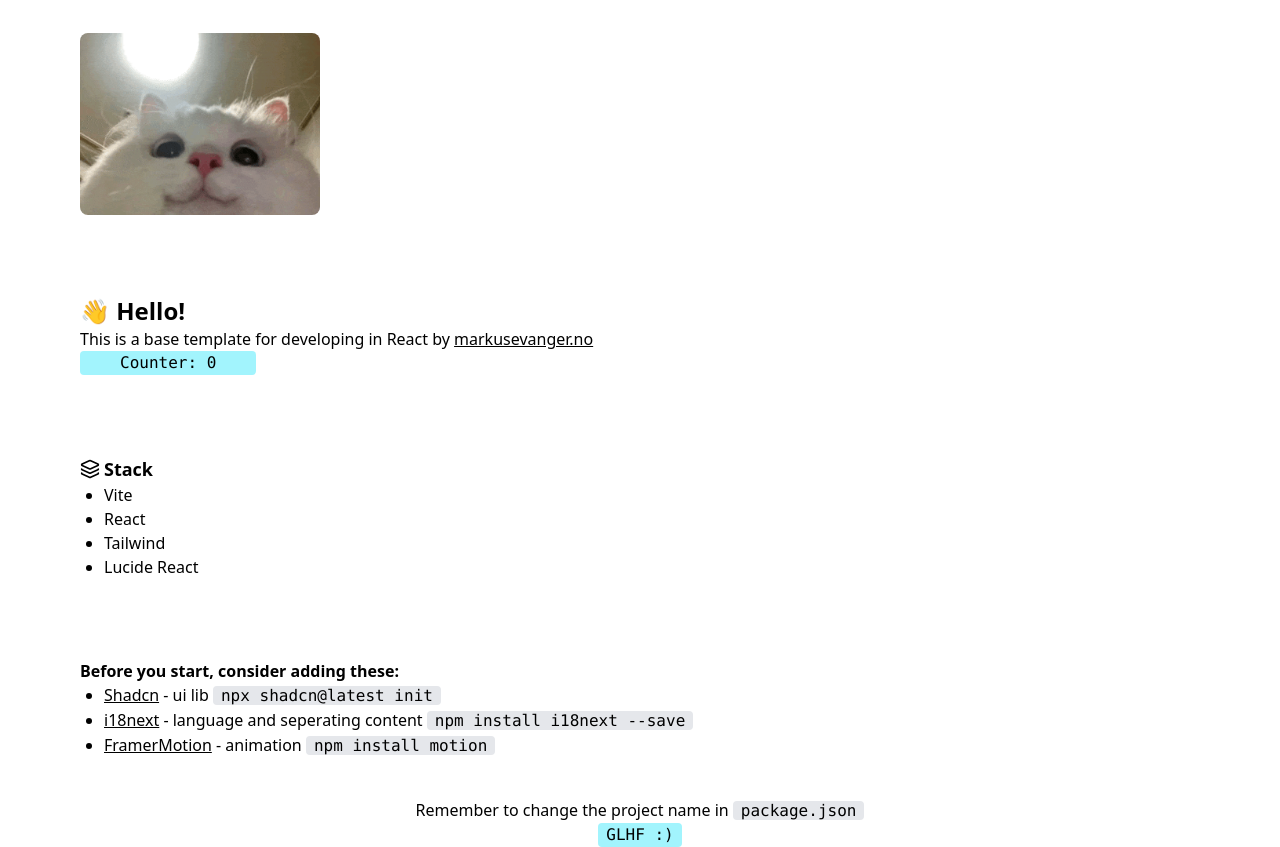
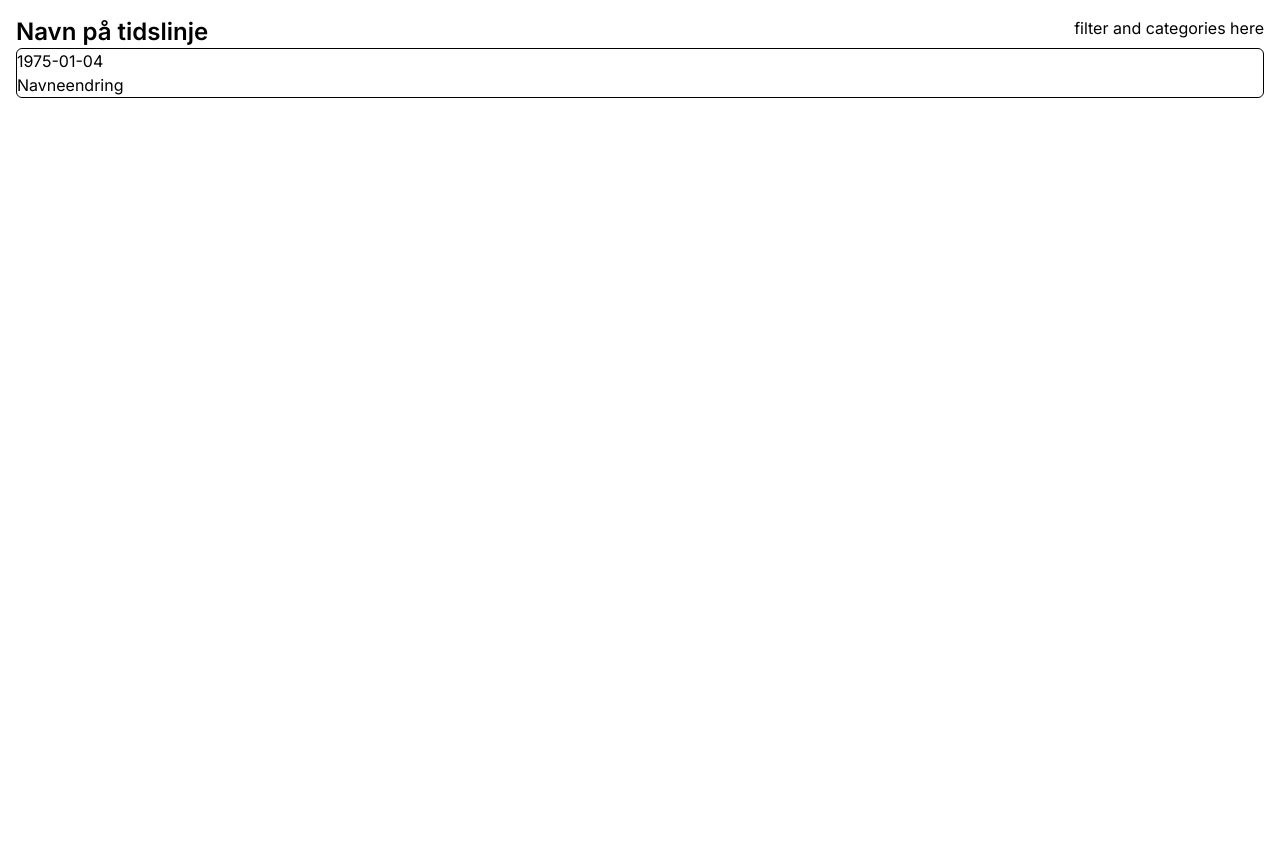
Before and after one commit to markusevanger/kult-byra-oppgave, a React (Vite) app: page / in a window 1280 px wide. After the commit the page ends 800 px from the top, so only its background shows below. Built offline with nearby package versions, Linux system fonts and the light colour scheme.

Commit message:
skeleton

```diff
--- a/src/App.tsx
+++ b/src/App.tsx
@@ -1,50 +1,32 @@
-import { Layers } from 'lucide-react'
-import { useState } from 'react'
-import { Code } from './components/code'
+import TimelineItem from "./components/TimelineItem"
+import timelineData from "./content.json"
+import { Event } from "./components/types"
+
 
 
 function App() {
 
 
-  const [count, setCount] = useState(0)
+  const timeline: Event[] = timelineData
 
   return (
-    <>
-      <div className='w-full h-screen flex flex-col justify-center px-20'>
-        <div className='flex flex-col justify-left'>
-          <img src='cute-cat-cat.gif' className='w-60 rounded-lg my-20'></img>
-          <h1 className='text-2xl font-bold'>👋 Hello!</h1>
-          <p>This is a base template for developing in React by <a className='underline' href='https://markusevanger.no'>markusevanger.no</a></p>
-          <button className='text-md font-mono bg-cyan-200 rounded-sm w-fit px-10' onClick={() => setCount(count + 1)}>Counter: {count}</button>
+    <div className="p-4">
+
+      {/* Header */}
+      <div className="flex justify-between">
+        <h1 className="font-semibold text-2xl">Navn på tidslinje</h1>
+        <div>
+          filter and categories here
         </div>
-        <div className='mt-20'>
-          <h2 className='text-lg font-bold flex items-center gap-1'><Layers size={20} />Stack</h2>
-
-          <ul className='pl-6 list-disc'>
-            <li>Vite</li>
-            <li>React</li>
-            <li>Tailwind</li>
-            <li>Lucide React</li>
-          </ul>
-
-          <h2 className='mt-20 text-md font-semibold'> Before you start, consider adding these: </h2>
-          <ul className='pl-6 list-disc'>
-            <li className=''><a className='underline' href='https://ui.shadcn.com/' target='_blank'>Shadcn</a> - ui lib <Code clickToCopy={true}>npx shadcn@latest init</Code></li>
-            <li><a className='underline' href='https://www.i18next.com/' target='_blank'>i18next</a> - language and seperating content <Code clickToCopy={true}>npm install i18next --save</Code></li>
-            <li><a className='underline' href='https://motion.dev/' target='_blank'>FramerMotion</a> - animation <Code clickToCopy={true}>npm install motion</Code></li>
-          </ul>
-
-          <div className='flex flex-col items-center mt-10'>
-            <p>Remember to change the project name in <Code>package.json</Code></p>
-            <p className='font-mono bg-cyan-200 w-fit rounded-sm px-2'>GLHF :)</p>
-          </div>
+      </div>
 
 
-        </div>
-
+      {/* Timeline content */}
+      <div className="flex flex-col">
+        <TimelineItem event={timeline[0]}></TimelineItem>
       </div>
 
-    </>
+    </div>
   )
 }
 
--- /dev/null
+++ b/src/components/TimelineItem.tsx
@@ -0,0 +1,10 @@
+import { Event } from "./types"; // Adjust the path if needed
+
+export default function TimelineItem({ event }: { event: Event }) {
+    return(
+        <div className="border rounded-md">
+            <div>{event.date}</div>
+            <h2>{event.title}</h2>
+        </div>
+    )
+}
--- /dev/null
+++ b/src/components/types.tsx
@@ -0,0 +1,7 @@
+export interface Event {
+    date: string;
+    category: string[];
+    title: string;
+    description?: string;
+    attachments?: string[];
+  }
--- /dev/null
+++ b/src/content.json
@@ -0,0 +1,79 @@
+[
+    {
+        "date": "1975-01-04",
+        "category": ["Fagpolitikk"],
+        "title": "Navneendring",
+        "description": "Organisasjonen gjennomgikk en viktig endring ved å endre sitt navn til, noe som markerte en ny epoke for kunsthåndverkere i Norge.",
+        "attachments": [
+            "Last ned referat fra navneendring"
+        ]
+    },
+    {
+        "date": "2016-01-04",
+        "category": ["Gallerier"],
+        "title": "Etablering Galleri Vest",
+        "description": "Galleri Vest ble etablert i 2016, og representerte en ny plattform for visning og formidling av kunsthåndverk i regionen.",
+        "attachments": [
+            "Besøk Galleri Vest",
+            "Last ned referat"
+        ]
+    },
+    {
+        "date": "2015-01-01",
+        "category": ["Fagpolitikk"],
+        "title": "Navn på hendelse",
+        "description": "En viktig hendelse innen fagpolitikk for kunsthåndverkere fant sted i 2015, med betydelige implikasjoner for bransjen.",
+        "attachments": [
+            "Last ned"
+        ]
+    },
+    {
+        "date": "1974-01-01",
+        "category": ["Aksjoner"],
+        "title": "Kunstneraksjonen",
+        "description": "Kunstneraksjonen i 1974 var en viktig hendelse der en gruppe kunstnere gjennomførte en aksjon for å øke oppmerksomheten rundt kunstneres arbeid og endre offentlighetens oppfatning av kunst.",
+        "attachments": [
+            "Last ned løpeseddel"
+        ]
+    },
+    {
+        "date": "2017-03-10",
+        "category": ["Aksjoner"],
+        "title": "Aksjon for kunstnerstipend",
+        "attachments": [
+            "Last ned"
+        ]
+    },
+    {
+        "date": "2023-09-22",
+        "category": ["Gallerier"],
+        "title": "Galleri Vest utvides",
+        "attachments": [
+            "Last ned"
+        ]
+    },
+    {
+        "date": "2020-07-01",
+        "category": ["Hendelse"],
+        "title": "Hendelse uten innhold"
+    },
+    {
+        "date": "2012-12-13",
+        "category": ["Gallerier", "Åpninger"],
+        "title": "Etablering Format Bergen",
+        "description": "Format Bergen ble etablert i 2012, og markerte en betydningsfull utvidelse av kunstscenen i Bergen.",
+        "attachments": [
+            "Besøk Format Bergen",
+            "Last ned stiftelsesdokument"
+        ]
+    },
+    {
+        "date": "2021-09-04",
+        "category": ["Åpninger", "Fagpolitikk"],
+        "title": "Nyåpning",
+        "description": "En betydningsfull nyåpning fant sted, som markerte en ny fase eller utvidelse innen kunsthåndverkscenen.",
+        "attachments": [
+            "Besøk"
+        ]
+    }
+]
--- a/src/main.css
+++ b/src/main.css
@@ -1,8 +1,9 @@
+@import url('https://fonts.googleapis.com/css2?family=Inter:ital,opsz,wght@0,14..32,100..900;1,14..32,100..900&display=swap');
+
 @import "tailwindcss";
+
 
 @theme {
     /* --color-*: initial;  Uncomment to disable default tailwind color palette. */
-    --color-midnight: #121063;
-    --color-tahiti: #3ab7bf;
-    --color-bermuda: #78dcca;
+    --default-font-family: "Inter", "sans-serif"
   }
```
Also changed, not shown: 1 other file (tests, documents, lock files or other folders).
